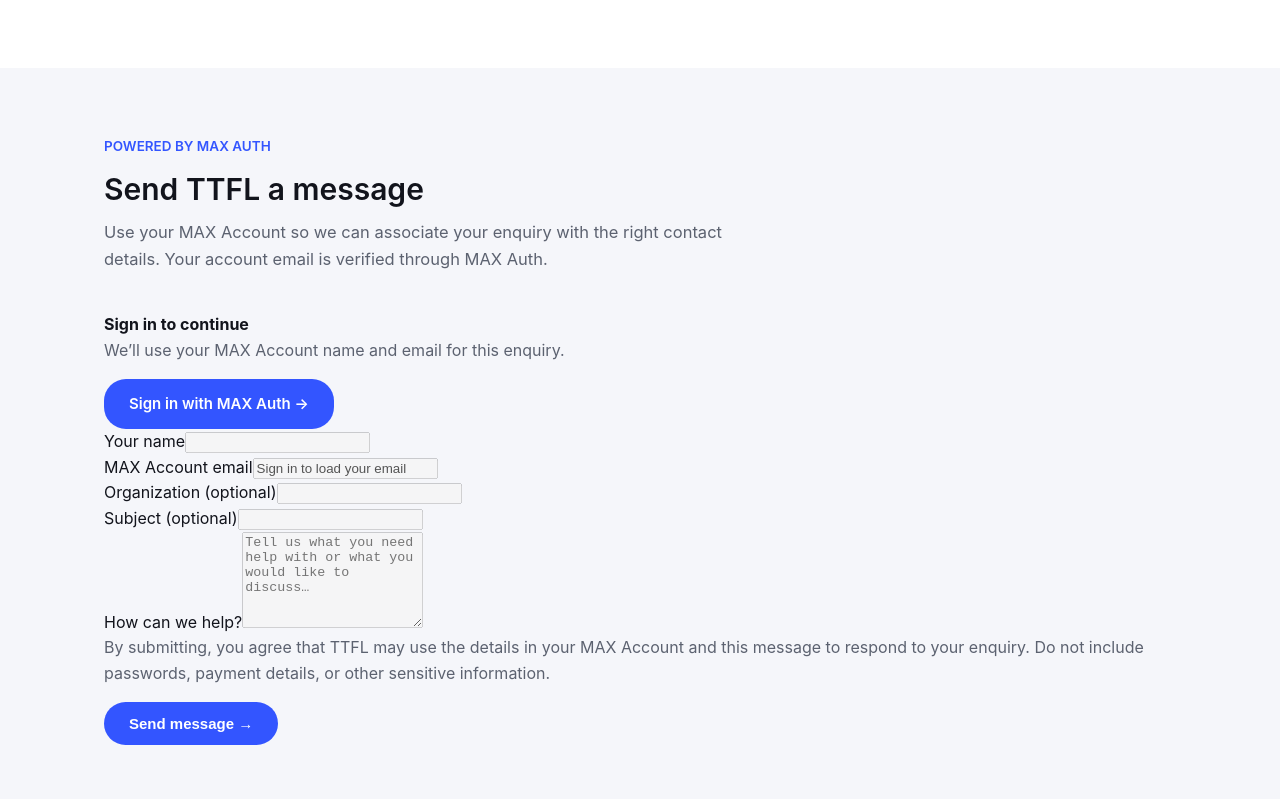
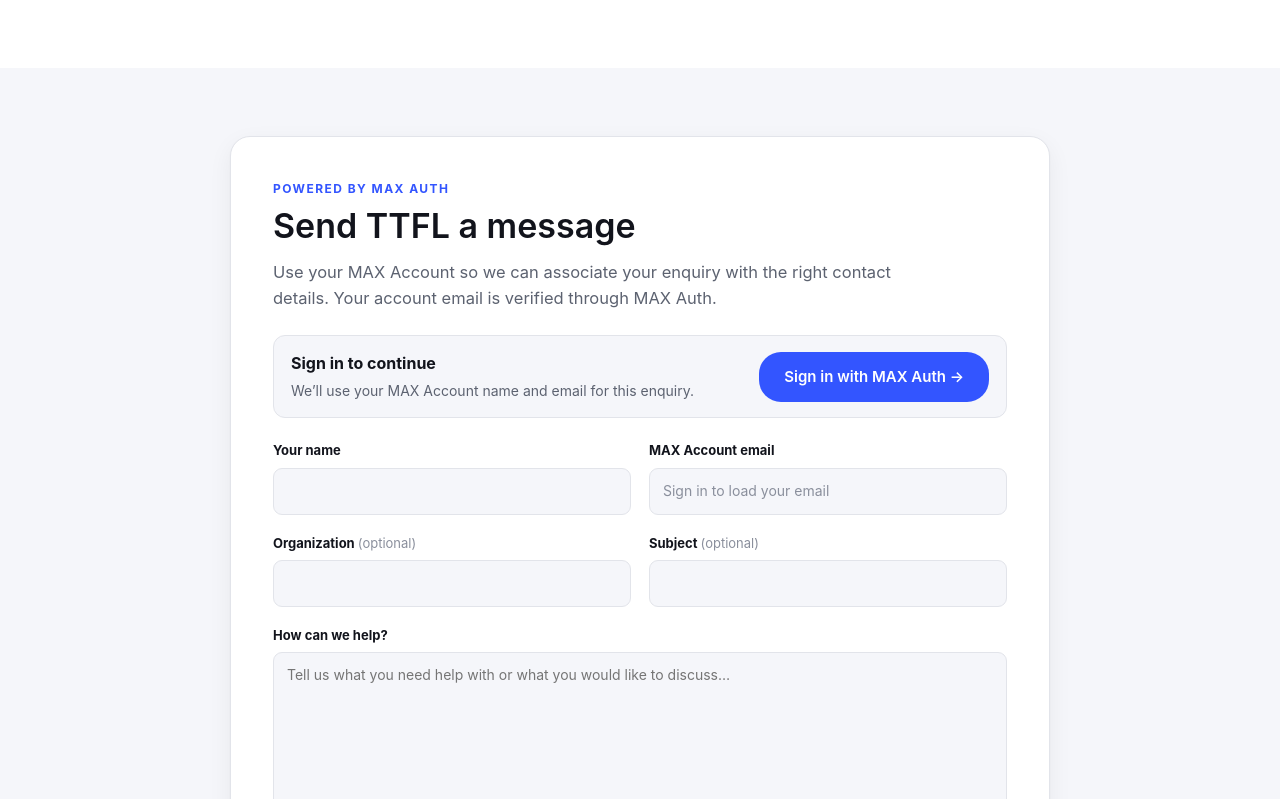
Before and after one commit to MEGATRON300924/TTFLWEB, a Next.js app: page /contact in a window 1280 px wide. Shown: the part 741-1540 px from the top of the page. Built offline with nearby package versions, Linux system fonts and the light colour scheme; no server answers.

Commit message:
Style MAX Auth contact and partnership forms

```diff
--- a/app/globals.css
+++ b/app/globals.css
@@ -535,3 +535,34 @@
   html { scroll-behavior: auto; }
   * { transition: none !important; animation: none !important; }
 }
+
+
+/* MAX Auth contact and partnership forms */
+.inquiry-panel{max-width:820px;margin:0 auto;padding:clamp(22px,4vw,42px);border:1px solid var(--line);border-radius:var(--radius-lg);background:var(--surface);box-shadow:var(--shadow)}
+.inquiry-heading{max-width:650px;margin-bottom:24px}
+.inquiry-heading h2{font-size:clamp(25px,3vw,34px);margin:6px 0 12px}
+.inquiry-heading .section-lede{margin-bottom:0}
+.eyebrow{font-size:12px;font-weight:700;letter-spacing:.12em;color:var(--brand);margin-bottom:8px}
+.max-account-banner,.max-auth-prompt{display:flex;align-items:center;gap:14px;padding:15px 17px;margin:20px 0;border:1px solid var(--line);border-radius:var(--radius);background:var(--surface-alt)}
+.max-account-banner>span:nth-child(2){display:flex;flex:1;flex-direction:column;min-width:0}
+.max-account-banner small{color:var(--ink-soft);overflow-wrap:anywhere}
+.max-account-banner>a{font-size:13px;font-weight:600}
+.max-account-dot{width:10px;height:10px;border-radius:50%;background:var(--brand-2);flex-shrink:0}
+.max-auth-prompt{justify-content:space-between;flex-wrap:wrap}
+.max-auth-prompt strong{display:block;color:var(--ink);margin-bottom:3px}
+.max-auth-prompt p{margin:0;font-size:14px}
+.ttfl-inquiry-form{display:grid;grid-template-columns:repeat(2,minmax(0,1fr));gap:18px;margin-top:22px}
+.form-field{display:flex;flex-direction:column;gap:7px;min-width:0}
+.form-field-full{grid-column:1/-1}
+.form-field label{font-size:13px;font-weight:650;color:var(--ink)}
+.form-field label span{font-weight:400;color:var(--ink-faint)}
+.form-field input,.form-field select,.form-field textarea{width:100%;min-height:46px;padding:11px 13px;border:1px solid var(--line);border-radius:9px;background:#fff;color:var(--ink);font:inherit;font-size:14px}
+.form-field textarea{resize:vertical;min-height:140px}
+.form-field input:focus,.form-field select:focus,.form-field textarea:focus{outline:2px solid rgba(51,85,255,.22);border-color:var(--brand)}
+.form-field input:disabled,.form-field select:disabled,.form-field textarea:disabled{background:var(--surface-alt);color:var(--ink-faint);cursor:not-allowed}
+.form-privacy-note{font-size:12px;line-height:1.6;margin:0 0 14px}
+.form-field button:disabled{opacity:.55;cursor:not-allowed}
+.form-notice{padding:13px 15px;margin:18px 0;border-radius:9px;font-size:14px}
+.form-notice.success{color:#126b4c;background:#eaf8f1;border:1px solid #bce9d5}
+.form-notice.error{color:#a52a2a;background:#fff0f0;border:1px solid #f3c8c8}
+@media(max-width:640px){.inquiry-panel{padding:20px 16px}.ttfl-inquiry-form{grid-template-columns:1fr;gap:15px}.form-field-full{grid-column:auto}.max-auth-prompt{align-items:flex-start;flex-direction:column}.max-auth-prompt .btn{width:100%;text-align:center}}
```
